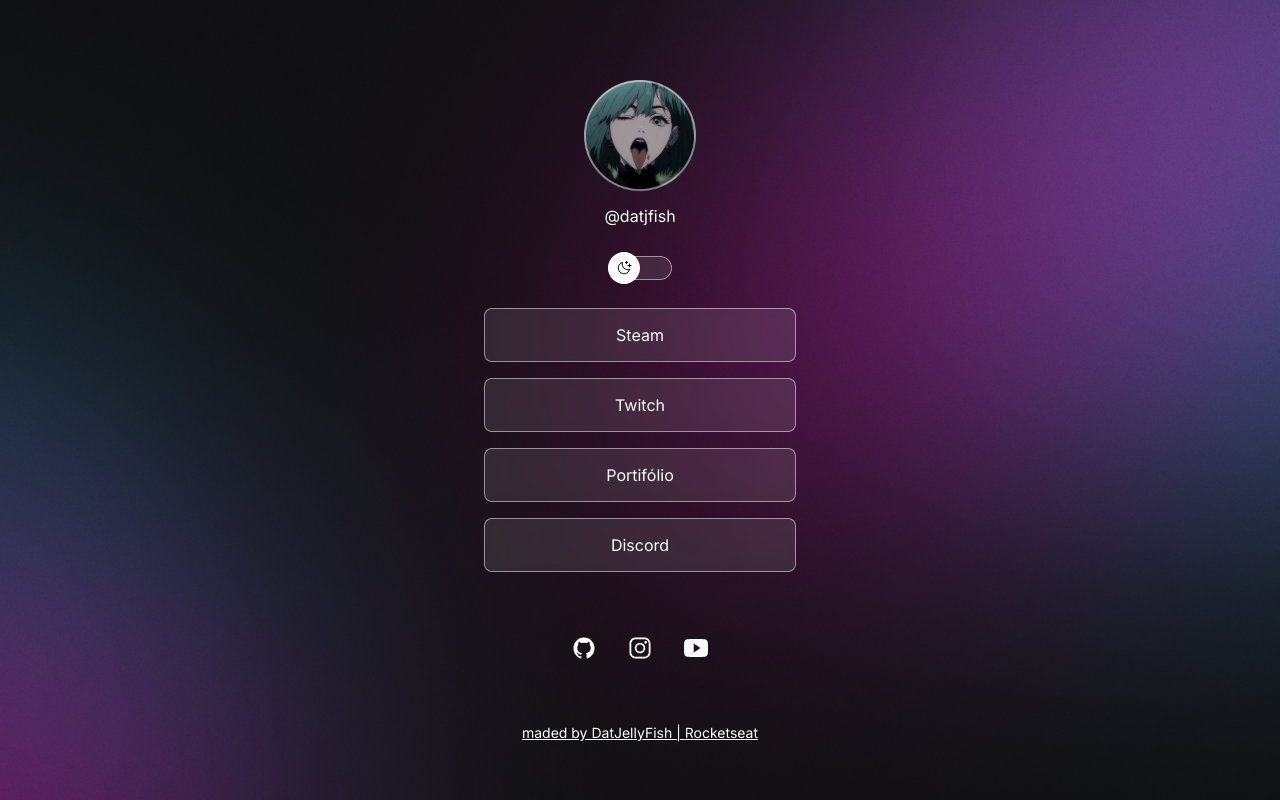
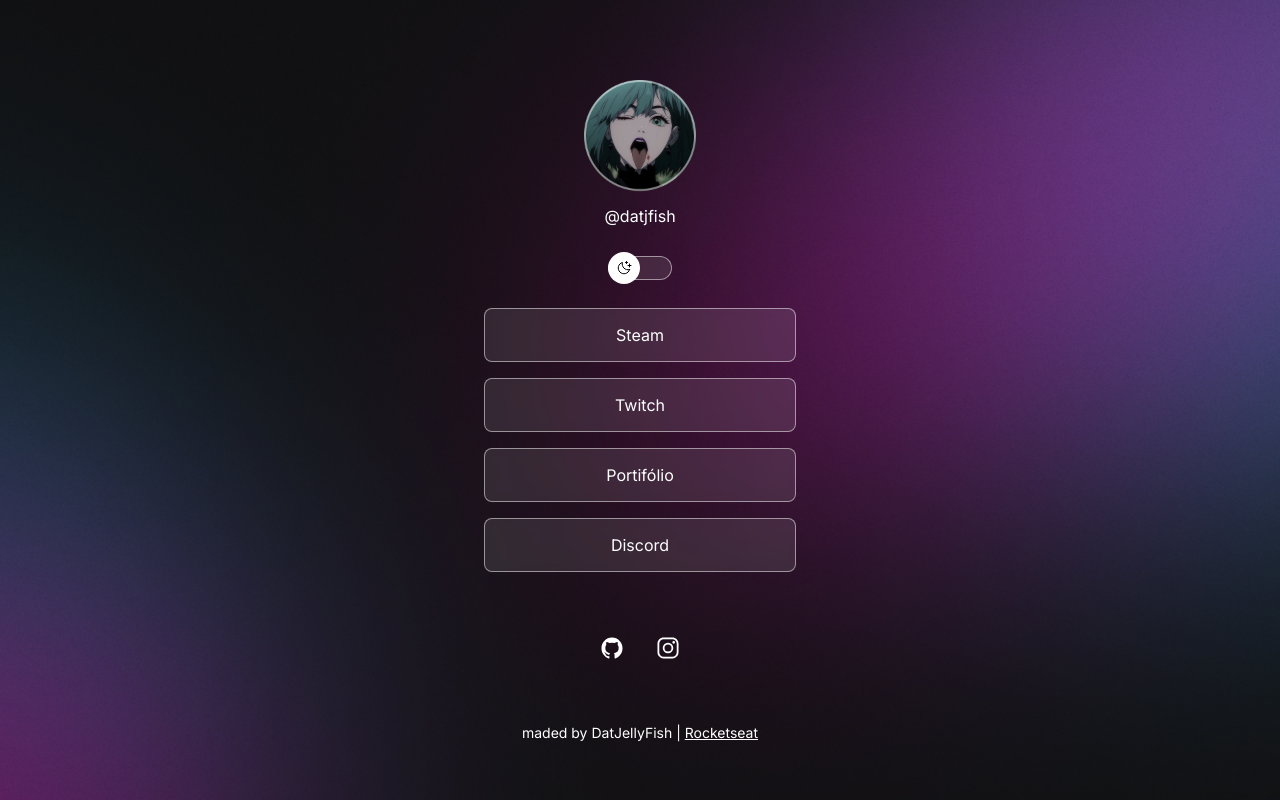
Before and after one commit to DatJellyFish/devLinks, a plain HTML site: page index.html in a window 1280 px wide. Drawn offline with nearby package versions, Linux system fonts and the light colour scheme.

Commit message:
index.html

```diff
--- a/index.html
+++ b/index.html
@@ -47,12 +47,6 @@
         <a href="https://instagram.com/ricardofe_" target="_blank">
           <ion-icon name="logo-instagram"></ion-icon>
         </a>
-        <a
-          href="https://www.youtube.com/channel/UCU-awL0lryITugpKdRDGu2w"
-          target="_blank"
-        >
-          <ion-icon name="logo-youtube"></ion-icon>
-
       </div>
       <footer>
         maded by DatJellyFish |
```
